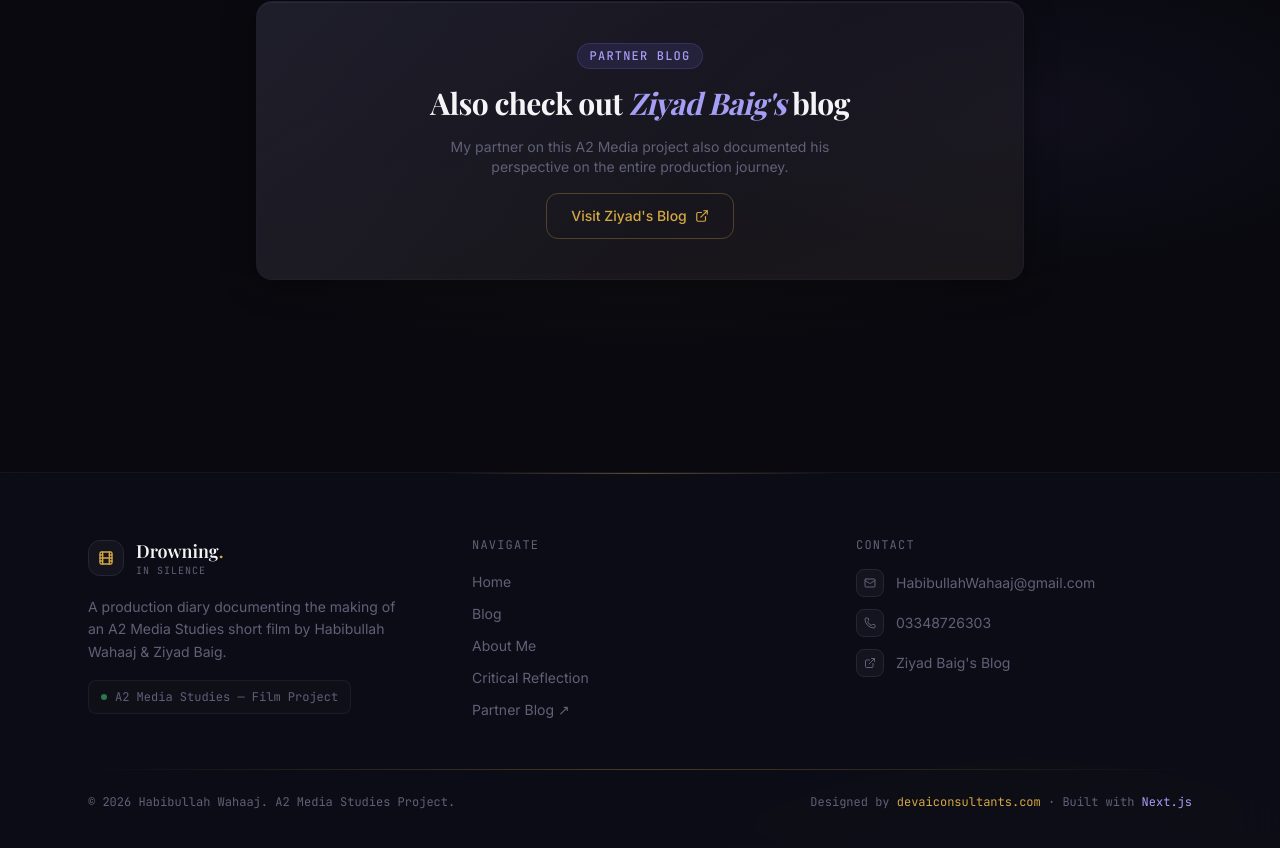
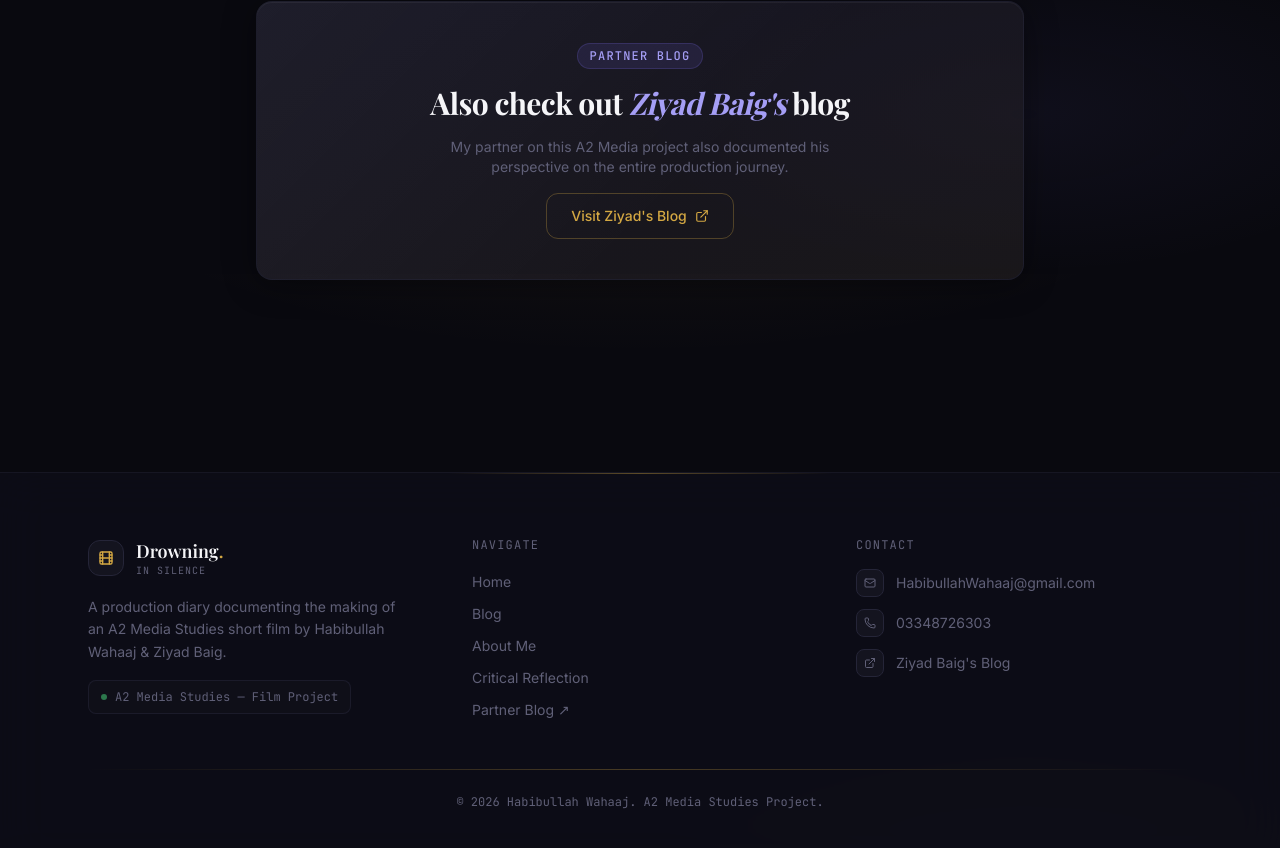
Before and after one commit to Muddasir-Haider-Khan/drowning-in-silence, a Next.js app: page / in a window 1280 px wide. Shown: the part 2926-3774 px from the top of the page. Built offline with nearby package versions, Linux system fonts and the light colour scheme.

Commit message:
refactor: simplify footer layout by removing designer credits and centering copyright text

```diff
--- a/components/Footer.tsx
+++ b/components/Footer.tsx
@@ -103,22 +103,9 @@ export default function Footer() {
 
         {/* Bottom bar */}
         <div className="gold-line mt-12 mb-6" />
-        <div className="flex flex-col md:flex-row items-center justify-between gap-4">
-          <p className="text-xs text-text-muted font-mono">
+        <div className="flex items-center justify-center">
+          <p className="text-xs text-text-muted font-mono text-center">
             © {year} Habibullah Wahaaj. A2 Media Studies Project.
-          </p>
-          <p className="text-xs text-text-muted font-mono text-center">
-            Designed by{" "}
-            <a
-              href="https://devaiconsultants.com"
-              target="_blank"
-              rel="noopener noreferrer"
-              className="text-gold hover:text-gold-light transition-colors duration-200 hover:underline"
-            >
-              devaiconsultants.com
-            </a>
-            {" "}·{" "}Built with{" "}
-            <span className="text-dream-light">Next.js</span>
           </p>
         </div>
       </div>
```
